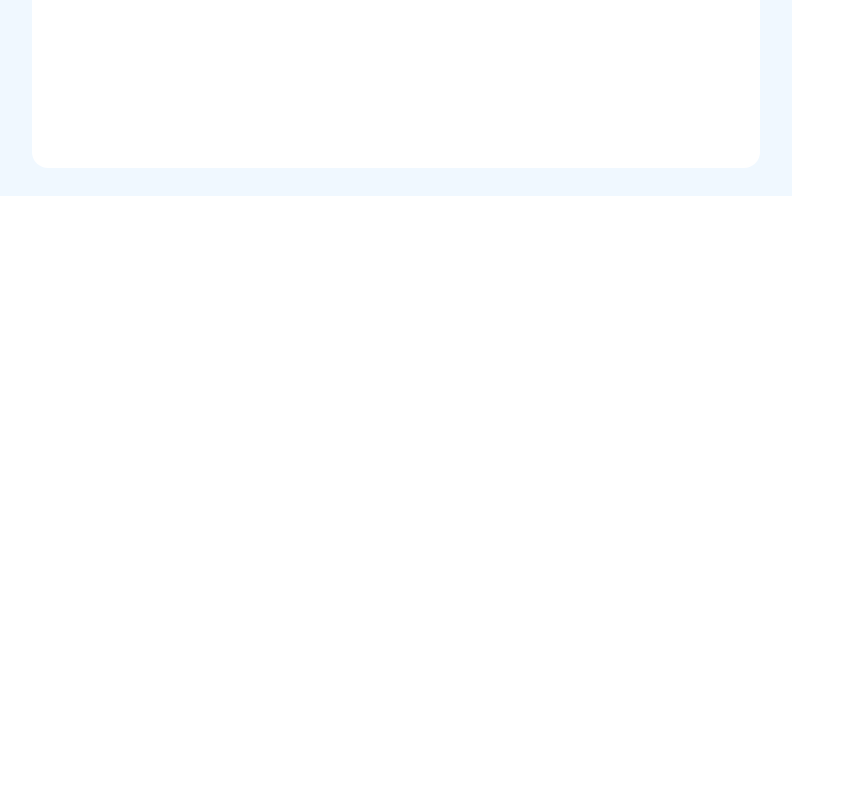
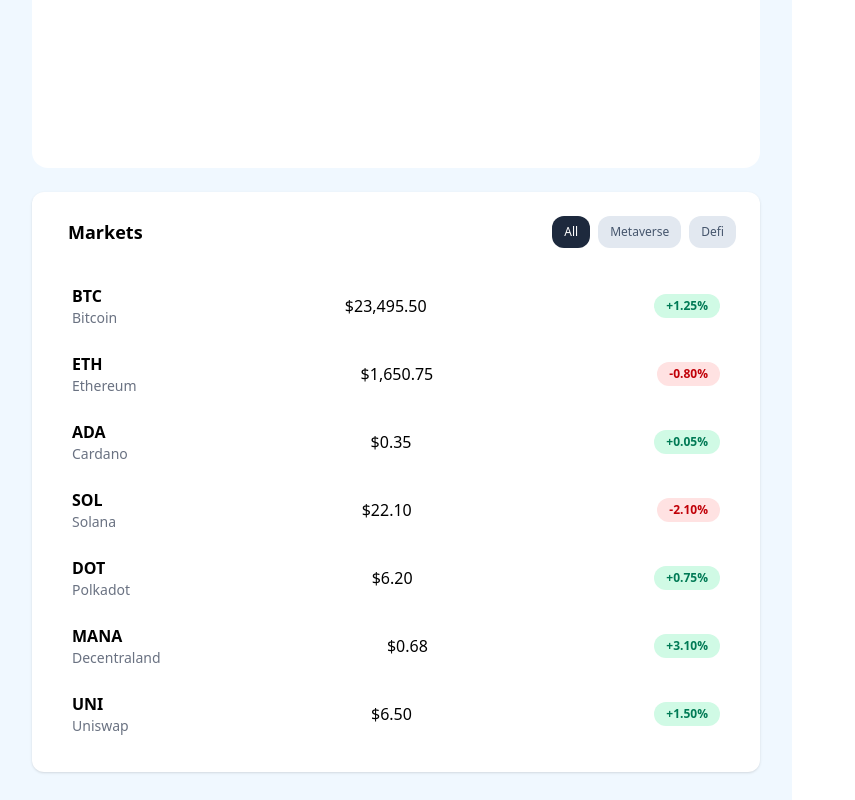
Before and after one commit to registaalfe/bluetrade-axios-nextjs, a Next.js app: page / in a window 1280 px wide. Shown: the part 1509-2309 px from the top of the page, without its empty margins (0-855 px from the left). Before the commit the page ends 1705 px from the top, so only its background shows below. Built offline with nearby package versions, Linux system fonts and the light colour scheme; no server answers.

Commit message:
feat: added feature marketlist crypto

```diff
--- /dev/null
+++ b/src/components/elements/MarketList.jsx
@@ -0,0 +1,143 @@
+import React, { useState } from 'react';
+import Image from 'next/image';
+
+// Mock Data with Categories
+const marketData = [
+    {
+        ticker: 'BTC',
+        name: 'Bitcoin',
+        price: 23495.50,
+        change: 1.25,
+        category: 'Metaverse', // Example category
+    },
+    {
+        ticker: 'ETH',
+        name: 'Ethereum',
+        price: 1650.75,
+        change: -0.80,
+        category: 'Defi',
+    },
+    {
+        ticker: 'ADA',
+        name: 'Cardano',
+        price: 0.35,
+        change: 0.05,
+        category: 'Defi',
+    },
+    {
+        ticker: 'SOL',
+        name: 'Solana',
+        price: 22.10,
+        change: -2.10,
+        category: 'Metaverse',
+    },
+    {
+        ticker: 'DOT',
+        name: 'Polkadot',
+        price: 6.20,
+        change: 0.75,
+        category: 'Defi',
+    },
+    {
+        ticker: 'MANA',
+        name: 'Decentraland',
+        price: 0.68,
+        change: 3.10,
+        category: 'Metaverse',
+    },
+    {
+        ticker: 'UNI',
+        name: 'Uniswap',
+        price: 6.50,
+        change: 1.50,
+        category: 'Defi',
+    },
+];
+
+// CryptoRow Sub-component
+const CryptoRow = ({ ticker, name, price, change }) => {
+    const isPositive = change >= 0;
+    const formattedPrice = new Intl.NumberFormat('en-US', {
+        style: 'currency',
+        currency: 'USD',
+        minimumFractionDigits: 2,
+        maximumFractionDigits: 2,
+    }).format(price);
+
+    return (
+        <div className="flex items-center justify-between py-3 px-4">
+            {/* Left: Ticker and Name */}
+            <div className="flex flex-col">
+                <span className="text-black font-bold text-base">{ticker}</span>
+                <span className="text-gray-500 text-sm">{name}</span>
+            </div>
+
+            {/* Middle: Price */}
+            <div className="text-black text-base">
+                {formattedPrice}
+            </div>
+
+            {/* Right: Change Badge */}
+            <div
+                className={`rounded-full px-3 py-1 text-xs font-semibold ${isPositive ? 'bg-emerald-100 text-emerald-700' : 'bg-red-100 text-red-700'
+                    }`}
+            >
+                {isPositive ? '+' : ''}{change.toFixed(2)}%
+            </div>
+        </div>
+    );
+};
+
+// MarketList Component
+export default function MarketList() {
+    const [activeFilter, setActiveFilter] = useState('All');
+
+    const filterButtons = ['All', 'Metaverse', 'Defi'];
+
+    const filteredData = marketData.filter((coin) => {
+        if (activeFilter === 'All') {
+            return true;
+        }
+        // Assuming a coin can belong to multiple categories, or just one.
+        // For simplicity, checking if the coin's category matches the active filter.
+        // If a coin can have multiple categories, this logic would need to be expanded.
+        return coin.category === activeFilter;
+    });
+
+    return (
+        <div className="bg-white rounded-xl shadow-sm p-6">
+
+            {/* Filter Buttons */}
+            <div className="flex space-x-2 mb-6 items-center justify-between">
+                <h2 className="text-lg font-bold ml-3">Markets</h2>
+                <div className="space-x-2">
+                    {filterButtons.map((filter) => (
+                        <button
+                            key={filter}
+                            className={`rounded-xl px-3 py-2 text-xs font-medium ${activeFilter === filter
+                                ? 'bg-slate-800 text-white'
+                                : 'bg-slate-200 text-slate-600'
+                                }`}
+                            onClick={() => setActiveFilter(filter)}
+                        >
+                            {filter}
+                        </button>
+                    ))}
+                </div>
+            </div>
+
+            {/* Cryptocurrency Markets List */}
+            <div className="items-center">
+                {filteredData.map((coin) => (
+                    <CryptoRow
+                        key={coin.ticker}
+                        ticker={coin.ticker}
+                        name={coin.name}
+                        price={coin.price}
+                        change={coin.change}
+                    />
+                ))}
+            </div>
+        </div>
+    );
+}
--- a/src/pages/index.jsx
+++ b/src/pages/index.jsx
@@ -1,6 +1,7 @@
 import Image from 'next/image';
 import LineChart from '@/components/elements/LineChart';
 import BarChart from '@/components/elements/BarChart';
+import MarketList from '@/components/elements/MarketList'; // Import the new component
 import { Poppins } from 'next/font/google';
 import { IoEyeOutline } from "react-icons/io5";
 import { TiArrowSortedDown } from "react-icons/ti";
@@ -35,6 +36,7 @@
   const sorted = chartItems.sort((a, b) => b.pnl - a.pnl);
   return (
     <>
+      {/* start: Dashboard */}
       <section className={`${poppinsFont.variable} bg-foreground elementor-section elementor-top-section relative flex px-8 py-7`}>
         <div className="elementor-container flex flex-col">
           <div className="elementor-element mb-3">
@@ -134,9 +136,9 @@
           {/* end: Cryptocurrency Grid */}
 
           {/* start: Detailed Monthly Chart */}
-          <div aria-label="BTCUSDT Bitcoin Monthly Chart" className="bg-white rounded-2xl p-6">
-            <div className="flex justify-between items-center mb-4">
-              <div>
+          <div className="elementor-container bg-white rounded-2xl p-6 mb-6">
+            <div className="elementor-column flex justify-between items-center mb-4">
+              <div className="elementor-element">
                 <p className="text-black font-semibold text-lg">
                   BTCUSDT
                 </p>
@@ -154,8 +156,15 @@
             <BarChart />
           </div>
           {/* end: Detailed Monthly Chart */}
+
+          {/* start: Cryptocurrency Markets List */}
+          <div className="elementor-container bg-white rounded-2xl">
+            <MarketList />
+          </div>
+          {/* end: Cryptocurrency Markets List */}
         </div>
       </section>
+      {/* end: Dashboard */}
     </>
   );
 }
```
